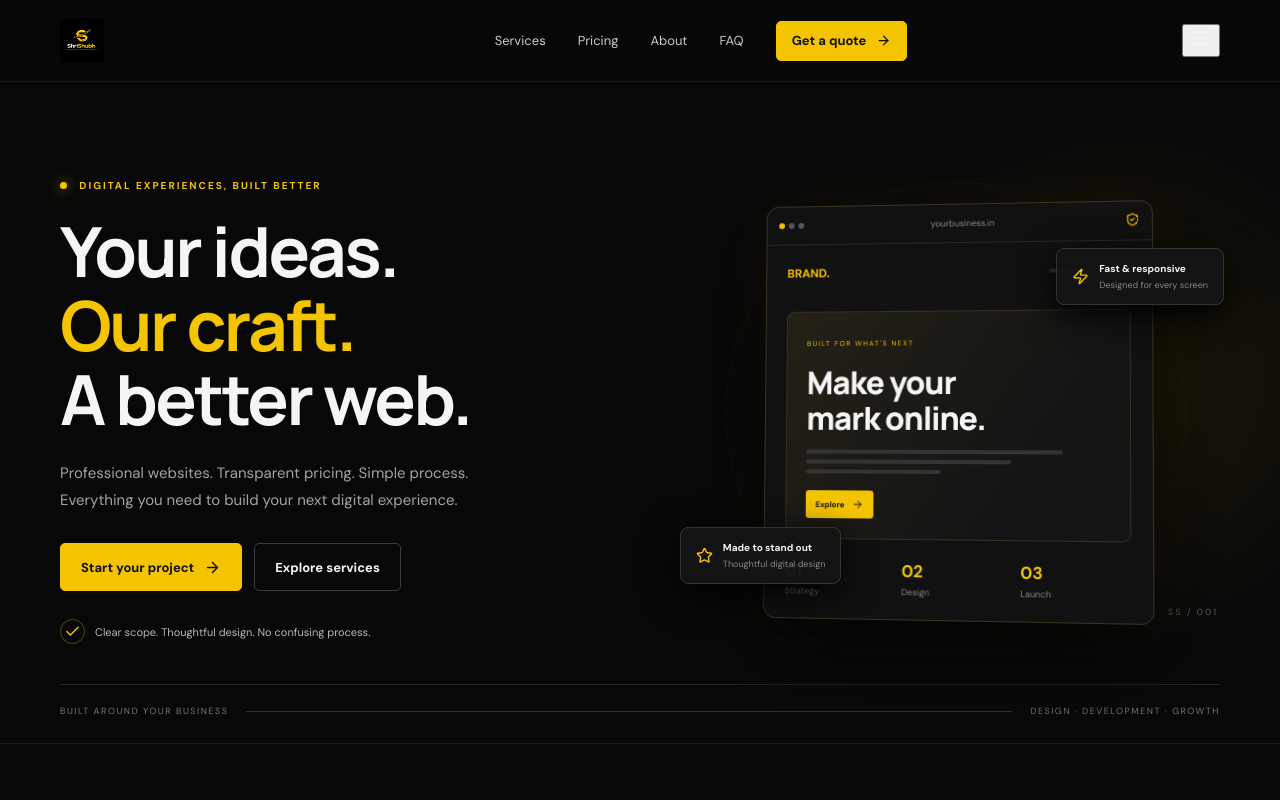
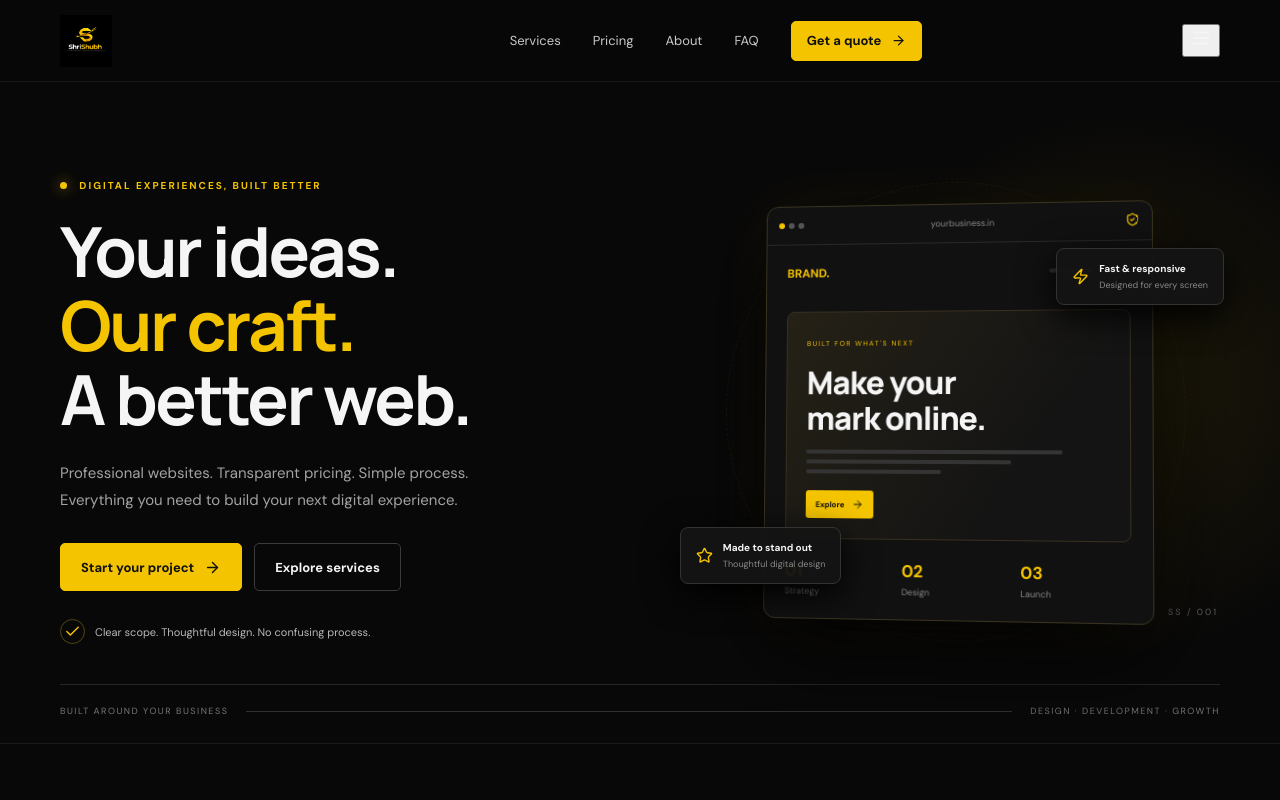
Before and after one commit to shrishubh521-oss/ShriShubh, a React (Vite) app: page / in a window 1280 px wide. Shown: the top 800 px of the page. Built offline with nearby package versions, Linux system fonts and the light colour scheme.

Commit message:
Update index.css

```diff
--- a/src/styles/index.css
+++ b/src/styles/index.css
@@ -260,24 +260,27 @@ h2 { font-size: clamp(35px, 4vw, 51px); line-height: 1.13; margin-bottom: 0; }
 }
 
 
+
+/* ShriShubh logo - bigger and clearer */
 .brand {
     display: inline-flex !important;
     align-items: center;
     justify-content: flex-start;
-    width: 160px !important;
-    max-width: 160px !important;
-    height: 44px !important;
+    width: 190px !important;
+    max-width: 190px !important;
+    height: 52px !important;
     flex-shrink: 0;
     overflow: visible !important;
 }
 
 .site-logo {
     display: block !important;
-    width: 155px !important;
-    min-width: 155px !important;
+    width: 185px !important;
+    min-width: 185px !important;
     max-width: none !important;
-    height: 44px !important;
+    height: 52px !important;
     object-fit: contain;
     object-position: left center;
     flex-shrink: 0;
+    background: transparent !important;
 }
```
